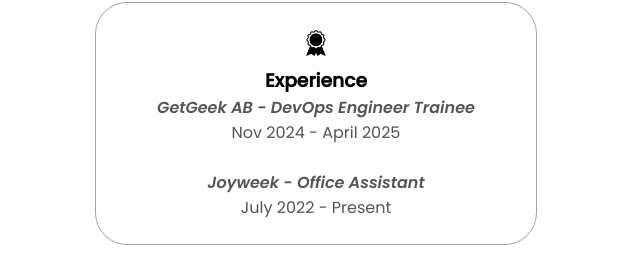
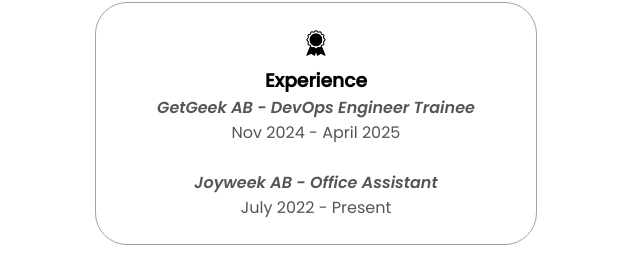
Before and after one commit to T3res4-DOE/html-css-js-portfolio, a plain HTML site: page index.html in a window 1280 px wide. Shown: the part 1055-1316 px from the top of the page, 583-1223 px from the left. Drawn offline with Linux system fonts and the light colour scheme; files whose address does not match are found by name.

Commit message:
typo company

```diff
--- a/index.html
+++ b/index.html
@@ -71,7 +71,7 @@
                                 class="icon"/>
                                 <h3>Experience</h3>
                                 <p><em>GetGeek AB - DevOps Engineer Trainee</em><br />Nov 2024 - April 2025</p><br/>
-                                <p><em>Joyweek - Office Assistant</em><br />July 2022 - Present</p>
+                                <p><em>Joyweek AB - Office Assistant</em><br />July 2022 - Present</p>
                             </div>
                             <div class="details-container">
                                 <img src="./assets/education.png" alt="Education icon"
```
